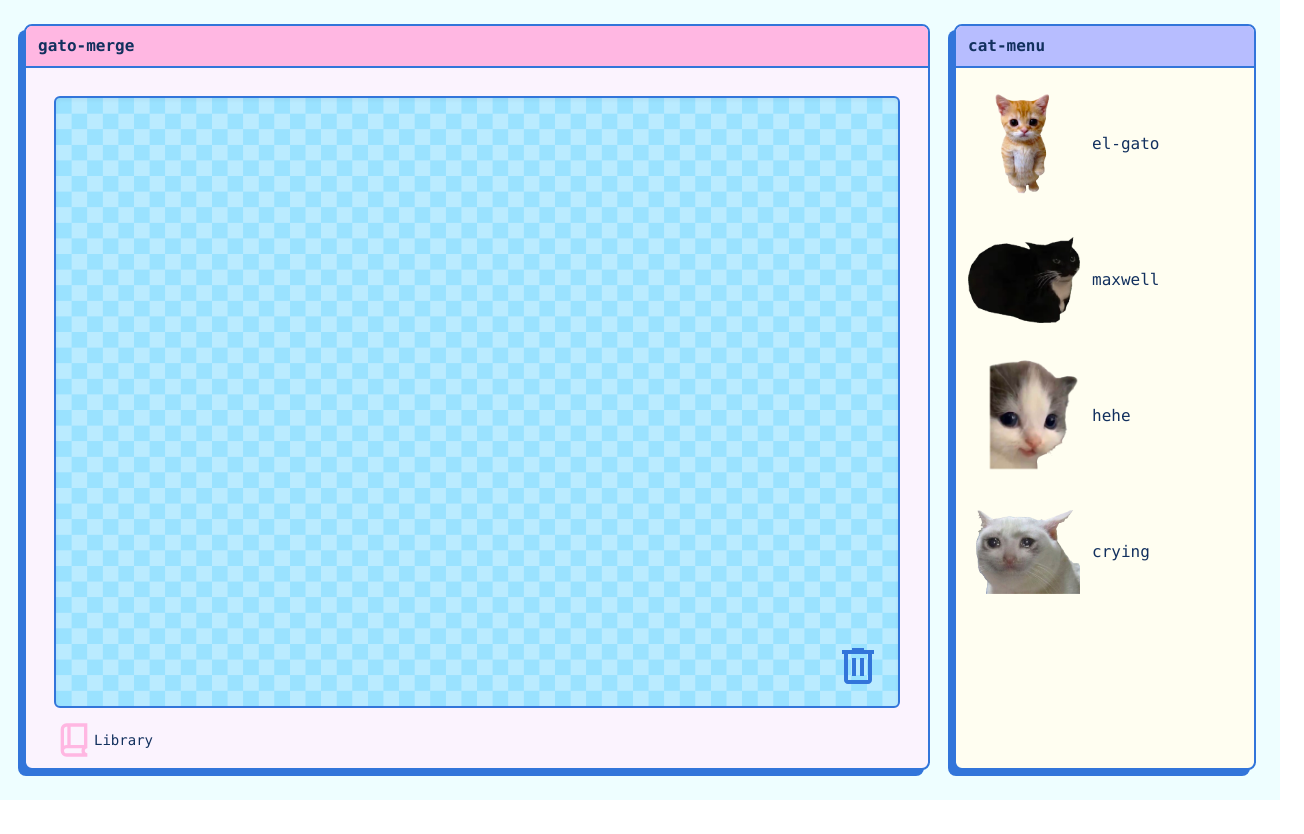
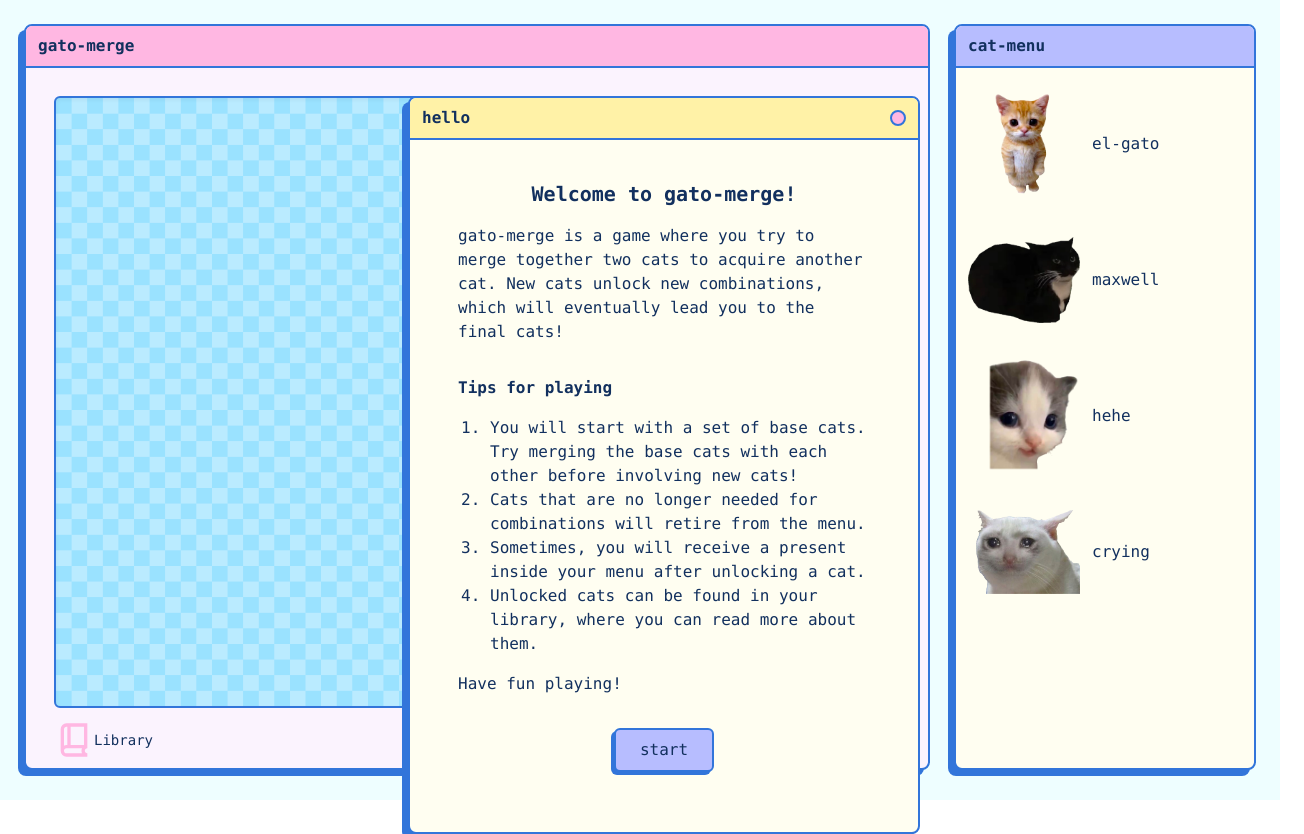
Before and after one commit to pandanmochi/gato-merge, a React (Vite) app: page / in a window 1280 px wide. Shown: the whole page, 1304 px wide, since content can reach past the window. Before the commit the page ends 800 px from the top, so only its background shows below. Built offline with nearby package versions, Linux system fonts and the light colour scheme.

Commit message:
feat(StartWindow): add starting window with instructions

```diff
--- a/src/components/GatoMerge.jsx
+++ b/src/components/GatoMerge.jsx
@@ -7,6 +7,7 @@ import { RetireWindow } from './RetireWindow';
 import { useLibraryStore } from '../stores/library';
 import { Library } from './Library';
 import { FinishWindow } from './FinishWindow';
+import { StartWindow } from './StartWindow';
 
 export const GatoMerge = () => {
   const {
@@ -29,6 +30,8 @@ export const GatoMerge = () => {
     showRetiredWindowB,
     setShowRetiredWindowA,
     setShowRetiredWindowB,
+    showStartWindow,
+    setShowStartWindow,
     showFinishedWindow,
     setShowFinishedWindow,
     hasChildrenLeft,
@@ -198,6 +201,13 @@ export const GatoMerge = () => {
     setShowLibraryWindow(false);
   };
 
+  /**
+   * Closes the start window.
+   * @returns {void}
+   * */
+  const closeStartWindow = () => {
+    setShowStartWindow(false);
+  };
   return (
     <div className="flex min-h-screen w-screen flex-col overflow-hidden bg-gato-blue-1 font-mono text-gato-blue-3">
       <div className="flex h-full w-full gap-6 p-6">
@@ -228,6 +238,7 @@ export const GatoMerge = () => {
           <Library unlockedCats={unlockedCats} onClose={closeLibrary} />
         )}
         {showFinishedWindow && <FinishWindow />}
+        {showStartWindow && <StartWindow onClose={closeStartWindow} />}
       </div>
     </div>
   );
--- /dev/null
+++ b/src/components/StartWindow.jsx
@@ -0,0 +1,54 @@
+import { Window } from './Window';
+
+export const StartWindow = ({ onClose }) => {
+  return (
+    <div className="absolute top-24 z-30 flex w-full items-center justify-center px-96">
+      <Window
+        windowTitle="hello"
+        tabColor="bg-gato-yellow-2"
+        bgColor="bg-gato-yellow-1"
+        closeButton={true}
+        onClose={onClose}
+      >
+        <div className="flex flex-col px-12 py-10">
+          <h1 className="text-center text-xl font-bold">
+            Welcome to gato-merge!
+          </h1>
+          <p className="my-4">
+            gato-merge is a game where you try to merge together two cats to
+            acquire another cat. New cats unlock new combinations, which will
+            eventually lead you to the final cats!
+          </p>
+          <h2 className="my-4 font-semibold">Tips for playing</h2>
+          <ul className="list-decimal pl-8">
+            <li>
+              You will start with a set of base cats. Try merging the base cats
+              with each other before involving new cats!
+            </li>
+            <li>
+              Cats that are no longer needed for combinations will retire from
+              the menu.
+            </li>
+            <li>
+              Sometimes, you will receive a present inside your menu after
+              unlocking a cat.
+            </li>
+            <li>
+              Unlocked cats can be found in your library, where you can read
+              more about them.
+            </li>
+          </ul>
+          <p className="my-4">Have fun playing!</p>
+          <div className="h-20 w-full text-center">
+            <button
+              onClick={onClose}
+              className="mt-4 rounded-md border-2 border-gato-blue-2 bg-gato-violet px-6 py-2 shadow-gato-2 hover:mt-5 hover:shadow-none"
+            >
+              start
+            </button>
+          </div>
+        </div>
+      </Window>
+    </div>
+  );
+};
--- a/src/stores/gato.js
+++ b/src/stores/gato.js
@@ -16,6 +16,7 @@ export const useGatoStore = create((set, get) => {
     retiredCatB: '',
     showRetiredWindowA: false,
     showRetiredWindowB: false,
+    showStartWindow: true,
     showFinishedWindow: false,
     combinations,
     unlockable,
@@ -29,6 +30,7 @@ export const useGatoStore = create((set, get) => {
     setShowRetiredWindowA: (show) => set({ showRetiredWindowA: show }),
     setShowRetiredWindowB: (show) => set({ showRetiredWindowB: show }),
     setShowFinishedWindow: (show) => set({ showFinishedWindow: show }),
+    setShowStartWindow: (show) => set({ showStartWindow: show }),
 
     addToWorkbenchItems: (name) => {
       const { workBenchItems } = get();
```
